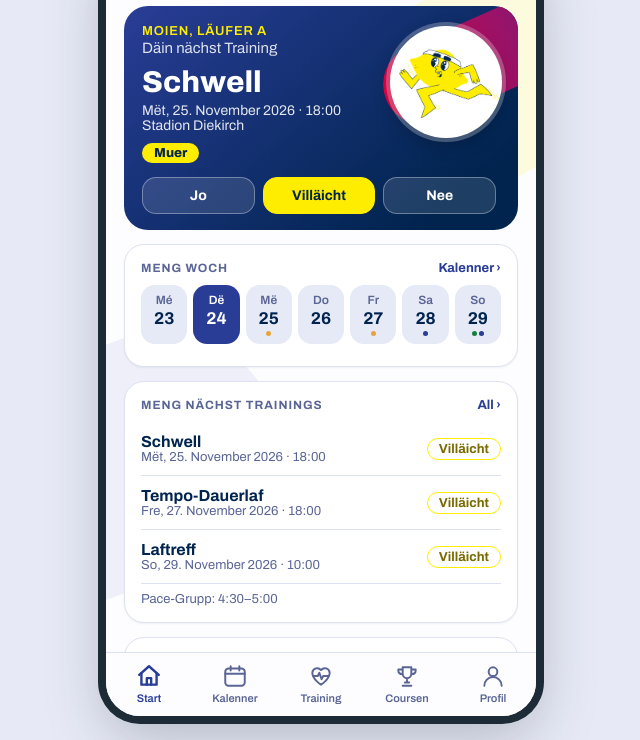
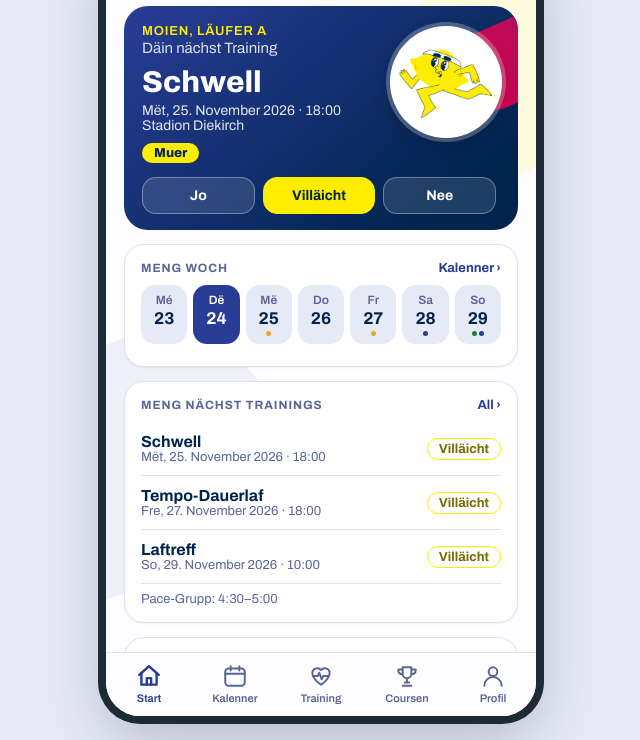
Before and after one commit to pugu-prog/sb-demo-prototyp, a plain HTML site: page flow-c.html in a window 1280 px wide. Shown: the part 72-812 px from the top of the page, without its empty margins (319-959 px from the left). Drawn offline with Linux system fonts and the light colour scheme.

Commit message:
Design C: kein Rot links vom Kreis
Co-Authored-By: Claude Sonnet 5.5 <noreply@anthropic.com>

```diff
--- a/flow-c.html
+++ b/flow-c.html
@@ -137,7 +137,7 @@ label.fbb{display:block;font-size:12px;font-weight:700;color:var(--accent);margi
 
 /* Design C: Dashboard */
 .hero{position:relative;overflow:hidden;border-radius:24px;padding:18px 18px 16px;margin-bottom:14px;color:#fff;background:linear-gradient(140deg,#293d96 0%,#00244e 85%)}
-.hero:after{content:"";position:absolute;width:200px;height:80px;background:linear-gradient(90deg,#ef0044,#7a1a7a);opacity:.95;border-radius:200px;right:-60px;top:14px;transform:rotate(-24deg)}
+.hero:after{content:"";position:absolute;width:200px;height:80px;background:linear-gradient(90deg,#ef0044,#7a1a7a);opacity:.95;border-radius:200px;right:-128px;top:0px;transform:rotate(-24deg)}
 .hero>*{position:relative;z-index:1}
 .hero .hk{font-size:13px;font-weight:600;letter-spacing:.06em;text-transform:uppercase;color:#ffed00}
 .hero .hg{font-size:15px;opacity:.85;margin-top:2px}
```
